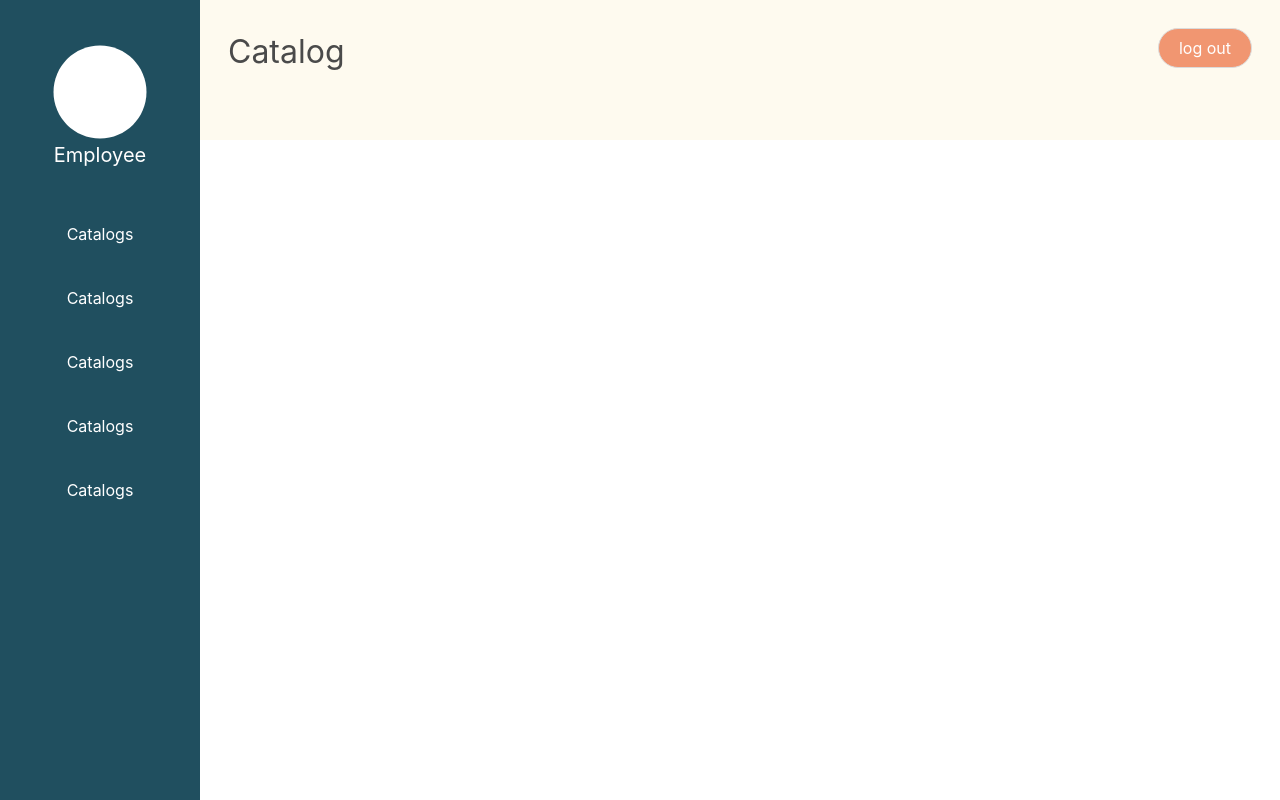
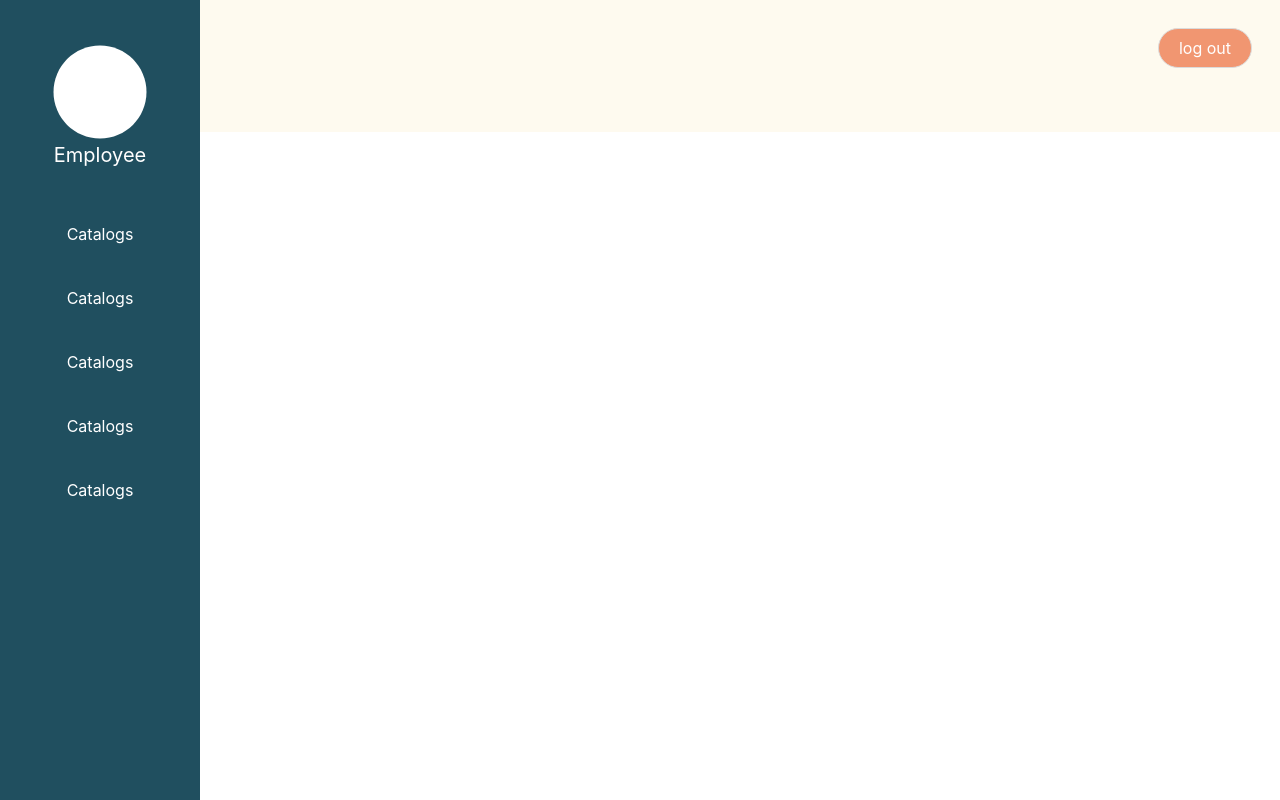
Before and after one commit to tungkraiwit/Gundam-Man, a Next.js app: page /catalogs in a window 1280 px wide. Built offline with nearby package versions, Linux system fonts and the light colour scheme.

Commit message:
Update content component

```diff
--- a/components/content.js
+++ b/components/content.js
@@ -2,8 +2,7 @@ import React from 'react'
 
 class Content extends React.Component {
   render() {
-
-    const title = "Catalog"
+    const { title } = this.props
     return (
       <div>
       <div className="columns">
```
